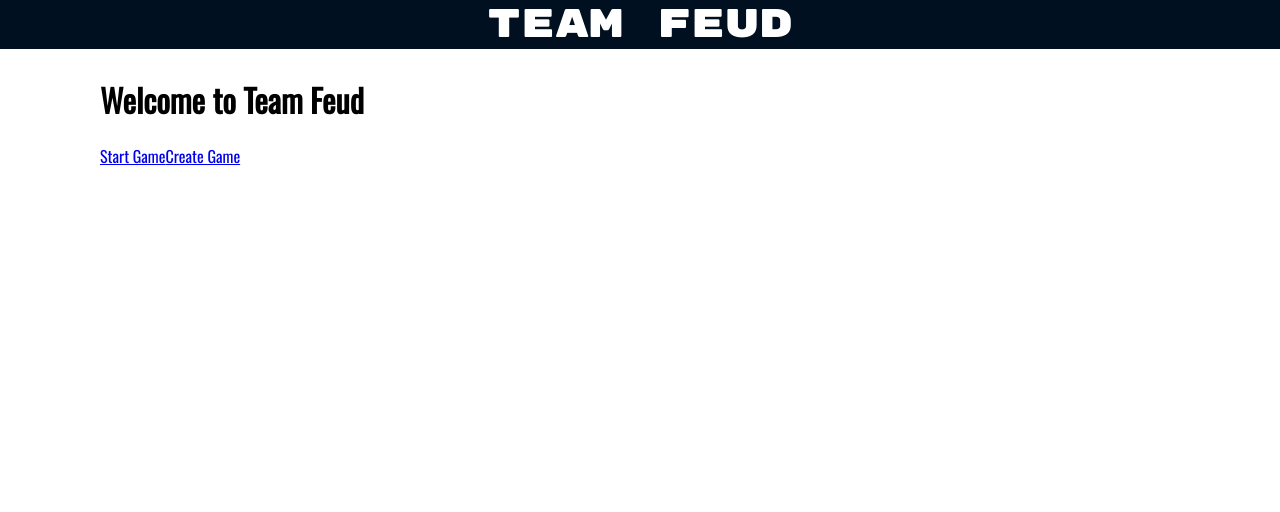
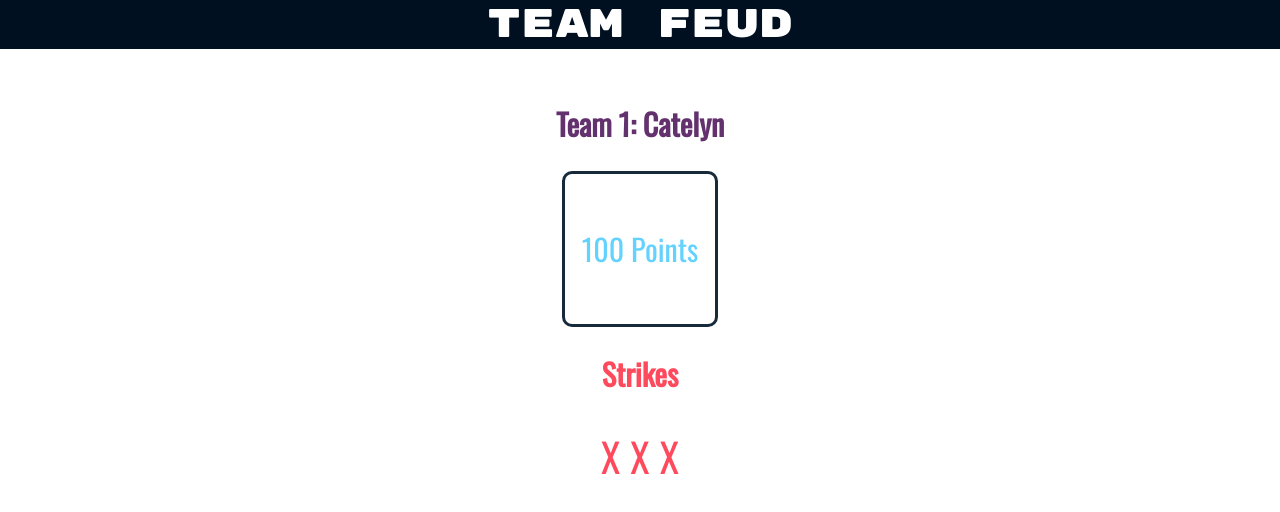
Before and after one commit to cjscholl/team-feud, a React app in the folder app/client/: page /teamfeud/game in a window 1280 px wide. Shown: the top 512 px of the page. Built offline with nearby package versions, Linux system fonts and the light colour scheme.

Commit message:
feat: team info component and styles for welcome page

```diff
--- a/app/client/src/App.js
+++ b/app/client/src/App.js
@@ -14,7 +14,7 @@ export const App = () => (
     <Header />
     <Content>
       <Router basename="/teamfeud">
-        <Route path="/" component={GameMenu} />
+        <Route exact path="/" component={GameMenu} />
         <Route path="/start" component={StartMenu} />
         <Route path="/game" component={Game} />
         {/* <Route path="/create" render={() => <CreateMenu />} /> */}
--- a/app/client/src/components/Game.js
+++ b/app/client/src/components/Game.js
@@ -1,8 +1,9 @@
 import React from 'react';
+import TeamInfo from './TeamInfo';
 
 export const Game = () => (
   <>
-
+    <TeamInfo teamId="1" teamNumber="1" teamName="Catelyn" teamScore={100} strikes={3} />
   </>
 );
 
--- a/app/client/src/components/GameMenu.js
+++ b/app/client/src/components/GameMenu.js
@@ -1,14 +1,38 @@
 import React from 'react';
+import styled from 'styled-components';
 import { Link } from 'react-router-dom';
 
 // const Title = styled.h1'';
 
+const StyledLink = styled(Link)`
+  border: 3px solid #63326E;
+  color: #63326E;
+  padding: 10px;
+  border-radius: 10px;
+  text-decoration: none;
+  margin: 10px;
+  width: 100%;
+  text-align: center;
+
+  &:hover {
+    background: #63326E;
+    color: white;
+  }
+`;
+
+const StyledGameMenu = styled.div`
+  display: flex;
+  flex-direction: column;
+  justify-content: center;
+  align-items: center;
+`;
+
 export const GameMenu = () => (
-  <>
+  <StyledGameMenu>
     <h1>Welcome to Team Feud</h1>
-    <Link to="/start">Start Game</Link>
-    <Link to="/create">Create Game</Link>
-  </>
+    <StyledLink to="/start">Start Game</StyledLink>
+    <StyledLink to="/create">Create Game</StyledLink>
+  </StyledGameMenu>
 );
 
 export default GameMenu;
--- a/app/client/src/components/TeamInfo.js
+++ b/app/client/src/components/TeamInfo.js
@@ -3,16 +3,61 @@ import styled from 'styled-components';
 import PropTypes from 'prop-types';
 
 const TeamHeader = styled.h2`
-    color: blue;
+  color: #63326E;
+  font-size: 30px;
 `;
 
-const TeamScore = styled.h3``;
+const PointsBox = styled.div`
+  background: white;
+  height: 150px;
+  width: 150px;
+  border-radius: 10px;
+  display: flex;
+  align-items: center;
+  justify-content: center;
+  border: 3px solid #172A3A;
+`;
 
-export const TeamInfo = ({ teamId, teamName, teamScore }) => (
-  <div id={teamId}>
-    <TeamHeader>{teamName}</TeamHeader>
-    <TeamScore>{teamScore}</TeamScore>
-  </div>
+const TeamScore = styled.span`
+    color: #63D2FF;
+    font-size: 30px;
+`;
+
+const StyledTeamInfo = styled.div`
+  display: flex;
+  flex-direction: column;
+  align-items: center;
+  justify-content: center;
+`;
+
+const StrikeHeader = styled.h2`
+  color: #FF495C;
+  font-size: 30px;
+`;
+
+const Strike = styled.span`
+  color: #FF495C;
+  font-size: 40px;
+  padding: 5px;
+`;
+
+const StrikeContainer = styled.div`
+  display: flex;
+`;
+
+export const TeamInfo = ({
+  teamId, teamName, teamScore, teamNumber, strikes = 0,
+}) => (
+  <StyledTeamInfo id={teamId}>
+    <TeamHeader>{`Team ${teamNumber}: ${teamName}`}</TeamHeader>
+    <PointsBox><TeamScore>{`${teamScore} Points`}</TeamScore></PointsBox>
+    <StrikeHeader>Strikes</StrikeHeader>
+    <StrikeContainer>
+      {
+        [...Array(strikes)].map(() => <Strike>X</Strike>)
+      }
+    </StrikeContainer>
+  </StyledTeamInfo>
 );
 
 export default TeamInfo;
@@ -21,4 +66,6 @@ TeamInfo.propTypes = {
   teamName: PropTypes.string,
   teamId: PropTypes.string,
   teamScore: PropTypes.number,
+  teamNumber: PropTypes.number,
+  strikes: PropTypes.number,
 };
```
